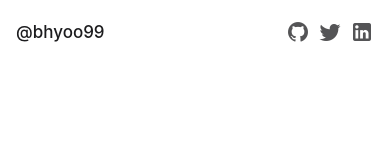
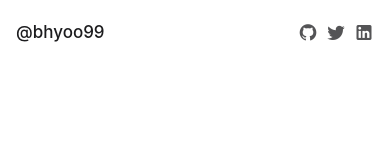
Before and after one commit to bhyoo99/bhyoo99.me, a React Native app: screen / in a window 390 px wide. Shown: the top 160 px of the page. Built offline with nearby package versions, Linux system fonts and the light colour scheme; what expo-linking would draw is missing.

Commit message:
style: 상단 소셜 아이콘 사이즈 수정

```diff
--- a/routes/index.tsx
+++ b/routes/index.tsx
@@ -62,21 +62,21 @@ function RootNavigator() {
                   onPress={() => {
                     Linking.openURL("https://github.com/bhyoo99");
                   }}>
-                  <MaterialCommunityIcons name="github" size={24} color={colors.text} />
+                  <MaterialCommunityIcons name="github" size={20} color={colors.text} />
                 </TouchableOpacity>
                 <TouchableOpacity
                   style={{ marginRight: 8 }}
                   onPress={() => {
                     Linking.openURL("https://twitter.com/bhyoo99");
                   }}>
-                  <MaterialCommunityIcons name="twitter" size={24} color={colors.text} />
+                  <MaterialCommunityIcons name="twitter" size={20} color={colors.text} />
                 </TouchableOpacity>
                 <TouchableOpacity
                   style={{ marginRight: 8 }}
                   onPress={() => {
                     Linking.openURL("https://www.linkedin.com/in/bhyoo99");
                   }}>
-                  <MaterialCommunityIcons name="linkedin" size={24} color={colors.text} />
+                  <MaterialCommunityIcons name="linkedin" size={20} color={colors.text} />
                 </TouchableOpacity>
               </View>
             );
```
